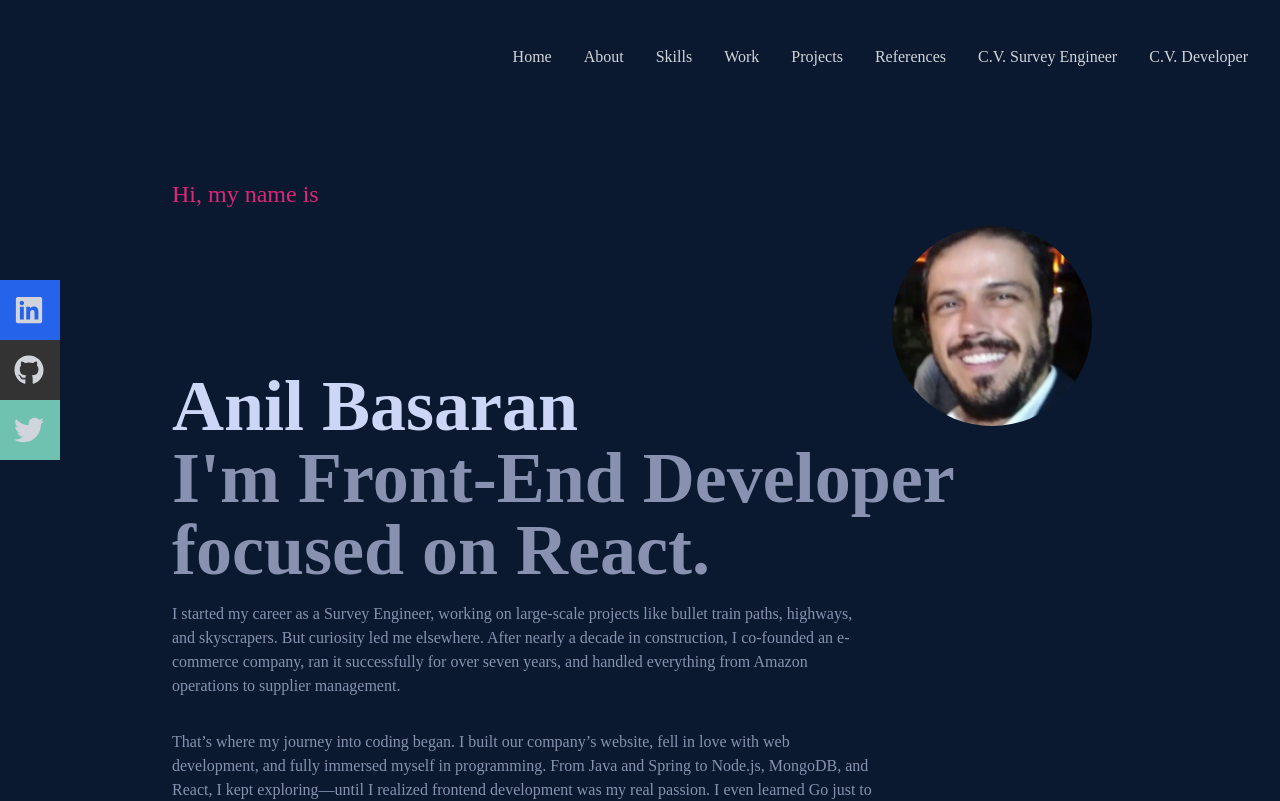
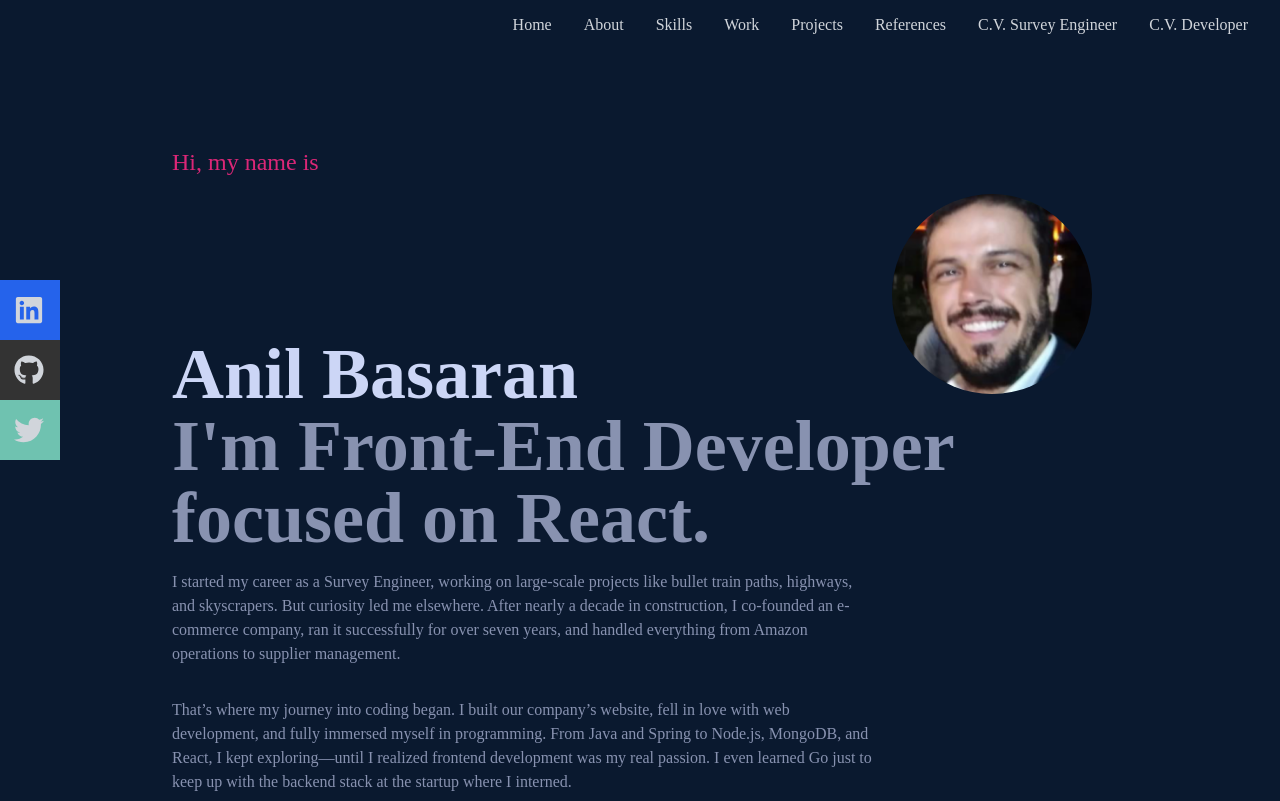
Before and after one commit to AnilBASARAN/portfolio-website-v2, a React (Create React App) app: page / in a window 1280 px wide. Shown: the top 801 px of the page. Built offline with nearby package versions, Linux system fonts and the light colour scheme.

Commit message:
space navbar removed

```diff
--- a/src/App.js
+++ b/src/App.js
@@ -5,7 +5,6 @@ import Navbar from "./components/Navbar";
 import Skills from "./components/Skills";
 import Projects from "./components/Projects";
 import Space from "./components/Space";
-import SpaceNav from "./components/SpaceNav";
 import Github from "./components/Github";
 import Work from "./components/Work";
 import References from "./components/References";
@@ -14,7 +13,6 @@ import References from "./components/References";
 function App() {
   return (
     <div>
-      <SpaceNav />
       <Navbar />
       <Home />
       <Space />
```
